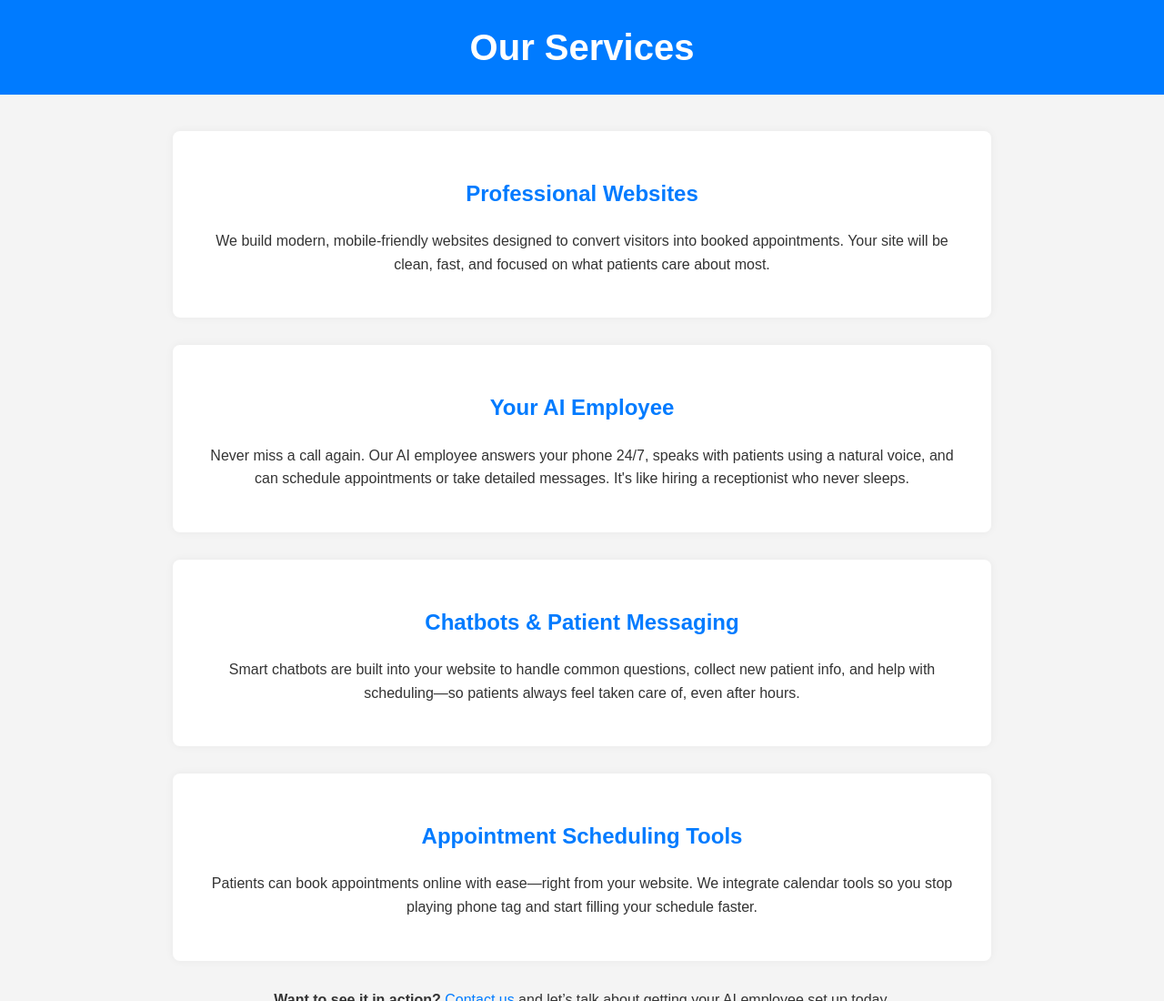
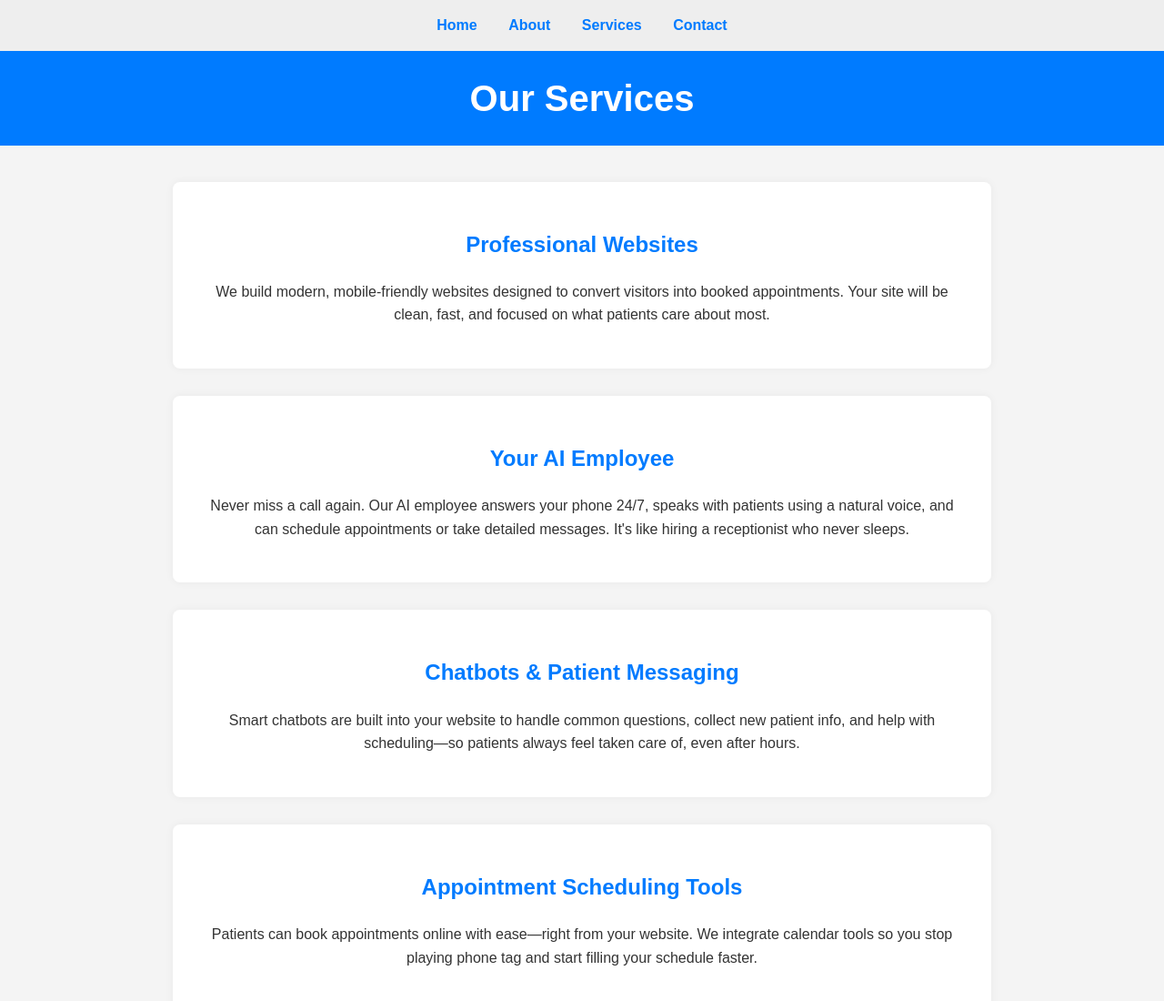
Before and after one commit to clintlinker53/linker-web-services, a plain HTML site: page services.html in a window 1280 px wide. Shown: the top 1100 px of the page at 91% size. Drawn offline with Linux system fonts and the light colour scheme.

Commit message:
Add nav bar to services

```diff
--- a/services.html
+++ b/services.html
@@ -12,6 +12,22 @@
       color: #333;
       line-height: 1.6;
       text-align: center;
+    }
+
+    nav {
+      background: #eee;
+      padding: 15px 0;
+    }
+
+    nav a {
+      margin: 0 15px;
+      text-decoration: none;
+      color: #007bff;
+      font-weight: bold;
+    }
+
+    nav a:hover {
+      text-decoration: underline;
     }
 
     header {
@@ -57,6 +73,14 @@
   </style>
 </head>
 <body>
+
+  <nav>
+    <a href="index.html">Home</a>
+    <a href="about.html">About</a>
+    <a href="services.html">Services</a>
+    <a href="contact.html">Contact</a>
+  </nav>
+
   <header>
     <h1>Our Services</h1>
   </header>
@@ -88,5 +112,6 @@
   <footer>
     <p>&copy; 2025 Linker Web Services. All rights reserved.</p>
   </footer>
+
 </body>
 </html>
```
